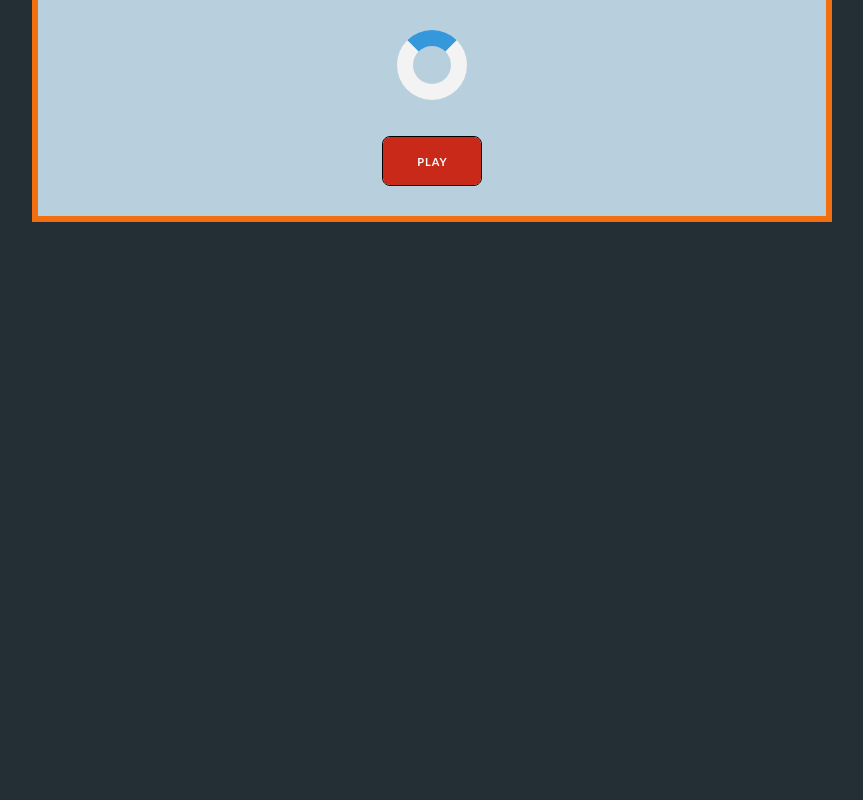
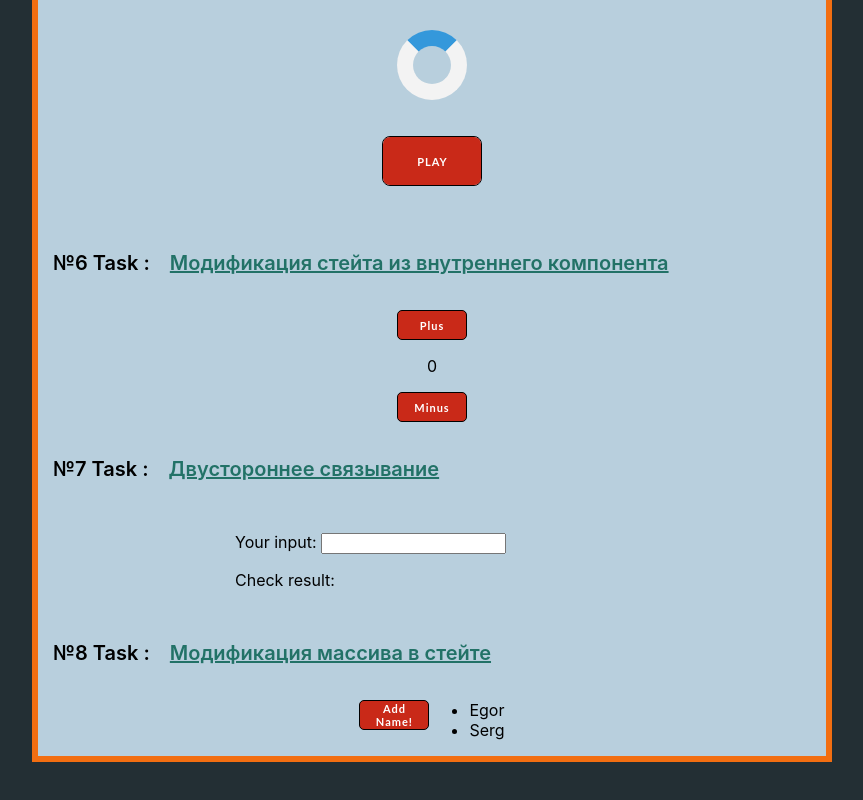
Before and after one commit to Egor-Kozlov/react-hm, a React (Create React App) app in the folder react-homework/: page / in a window 1280 px wide. Shown: the part 1621-2421 px from the top of the page, without its empty margins (208-1071 px from the left). Before the commit the page ends 1913 px from the top, so only its background shows below. Built offline with nearby package versions, Linux system fonts and the light colour scheme; grey boxes are pictures that could not be loaded.

Commit message:
feat: add tasks 6-8

```diff
--- a/react-homework/src/App.js
+++ b/react-homework/src/App.js
@@ -14,10 +14,26 @@ import ButtonSignIn from "./components/task-3/ButtonSignIn";
 // import Task-4 components
 import OutputComponents from "./components/task-4/OutputСomponents";
 
+// import Task-5 components
 import SpinerAnimation from './components/task-5/SpinerAnimation';
+import React from "react";
+
+// import Task-6 components
+import Buttons from './components/task-6/Buttons';
+import { useState } from 'react';
+
+// import Task-7 components
+import InputChange from './components/task-7/InputChange';
+
+// import Task-8 components
+import RandomElementOfArray from './components/task-8/RandomElementOfArray';
 
 
 function App() {
+
+  // task-6 hook
+  const [count, setCount] = useState(0);
+
   return (
     <>
     <div className="wrap">
@@ -76,8 +92,41 @@ function App() {
         />
         <SpinerAnimation />
       {/* END TASK-5 */}
+      {/* START TASK-6 */}
+      <TemplateTasks
+        numberHomeWork = '6'
+        trelloTaskUrl = 'https://trello.com/c/X5iRe4ih'
+        trelloTaskName = 'Модификация стейта из внутреннего компонента'
+        />
+        <div className = 'conter-container'>
+        <Buttons
+        label = 'Plus'
+        onClick = {() => setCount(count + 1)}
+        />
+        <p>{count}</p>
+        <Buttons
+        label = 'Minus'
+        onClick={() => setCount(count - 1)}
+        />
+        </div>
+      {/* END TASK-6 */}
+      {/* START TASK-7 */}
+      <TemplateTasks
+        numberHomeWork = '7'
+        trelloTaskUrl = 'https://trello.com/c/jawRBwXl'
+        trelloTaskName = 'Двустороннее связывание'
+        />
+        <InputChange />
+      {/* END TASK-7 */}
+      {/* START TASK-8 */}
+      <TemplateTasks
+        numberHomeWork = '8'
+        trelloTaskUrl = 'https://trello.com/c/0WZplgyM'
+        trelloTaskName = 'Модификация массива в стейте'
+        />
+        <RandomElementOfArray />
+      {/* END TASK-8 */}
     </div>
-
     </>
   );
 }
--- /dev/null
+++ b/react-homework/src/components/task-6/Buttons.jsx
@@ -0,0 +1,12 @@
+import React from 'react';
+import './button-counter.css'
+
+function Buttons (props) {
+    return (
+        <div className="button-counter-container">
+            <button onClick = {props.onClick} className='button-counter'>{props.label}</button>
+        </div>
+    )
+}
+
+export default Buttons;
--- /dev/null
+++ b/react-homework/src/components/task-6/button-counter.css
@@ -0,0 +1,21 @@
+.conter-container {
+    display: flex;
+    width: 100%;
+    align-items: center;
+    flex-direction: column;
+}
+
+.button-counter {
+    width: 70px;
+    height: 30px;
+    background: #c92918;
+    color: white;
+    font-family: "Lato", sans-serif;
+    font-weight: 300;
+    font-size: 11px;
+    letter-spacing: 1px;
+    font-weight: bold;
+    cursor: pointer;
+    border: 1px black solid;
+    border-radius: 5px;
+}
--- /dev/null
+++ b/react-homework/src/components/task-7/InputChange.jsx
@@ -0,0 +1,24 @@
+import React from 'react';
+import './input-change.css'
+
+class InputChange extends React.Component {
+
+    state = {
+        value: ''
+    }
+
+    onChangeInput = (event) => {
+        this.setState({value: event.target.value})
+    }
+
+    render () {
+        return (
+            <div className = 'change-input__container'>
+                <p>Your input: <input type="text" onChange = {this.onChangeInput}/></p>
+                <p>Check result: {this.state.value}</p>
+            </div>
+        )
+    }
+}
+
+export default InputChange;
--- /dev/null
+++ b/react-homework/src/components/task-7/input-change.css
@@ -0,0 +1,4 @@
+.change-input__container {
+    width: 50%;
+    margin: 0 auto;
+}
--- /dev/null
+++ b/react-homework/src/components/task-8/RandomElementOfArray.jsx
@@ -0,0 +1,32 @@
+import React from 'react';
+import userNames from '../../names.json';
+import './random-element-array.css';
+
+
+class RandomElementOfArray extends React.Component {
+
+    state = {
+        people: ['Egor', 'Serg', ]
+    }
+
+    onAddName = () => {
+        const index = Math.floor(Math.random() * 13);
+        const newPeople = [...this.state.people, userNames[index]]
+        this.setState({people: newPeople})
+    }
+
+    render () {
+        return (
+            <div className="button-container">
+                <button className='button-add-name' onClick = {this.onAddName}>Add Name!</button>
+                <ul> {this.state.people.map((item) => {
+                    return <li>{item}</li>
+                })} </ul>
+            </div>
+        )
+    }
+}
+
+
+
+export default RandomElementOfArray
--- /dev/null
+++ b/react-homework/src/components/task-8/random-element-array.css
@@ -0,0 +1,24 @@
+.button-container {
+    width: 100%;
+    display: flex;
+    justify-content: center;
+}
+
+.button-add-name {
+    width: 70px;
+    height: 30px;
+    background: #c92918;
+    color: white;
+    font-family: "Lato", sans-serif;
+    font-weight: 300;
+    font-size: 11px;
+    letter-spacing: 1px;
+    font-weight: bold;
+    cursor: pointer;
+    border: 1px black solid;
+    border-radius: 5px;
+}
+
+ul {
+    margin-top: 0;
+}
--- /dev/null
+++ b/react-homework/src/names.json
@@ -0,0 +1,15 @@
+[
+  "James",
+  "Oliver",
+  "Benjamin",
+  "Emma",
+  "Isabella",
+  "Sophia",
+  "Charlotte",
+  "Mia",
+  "Lucas",
+  "Mason",
+  "Evelyn",
+  "Elijah",
+  "Ava"
+]
```
